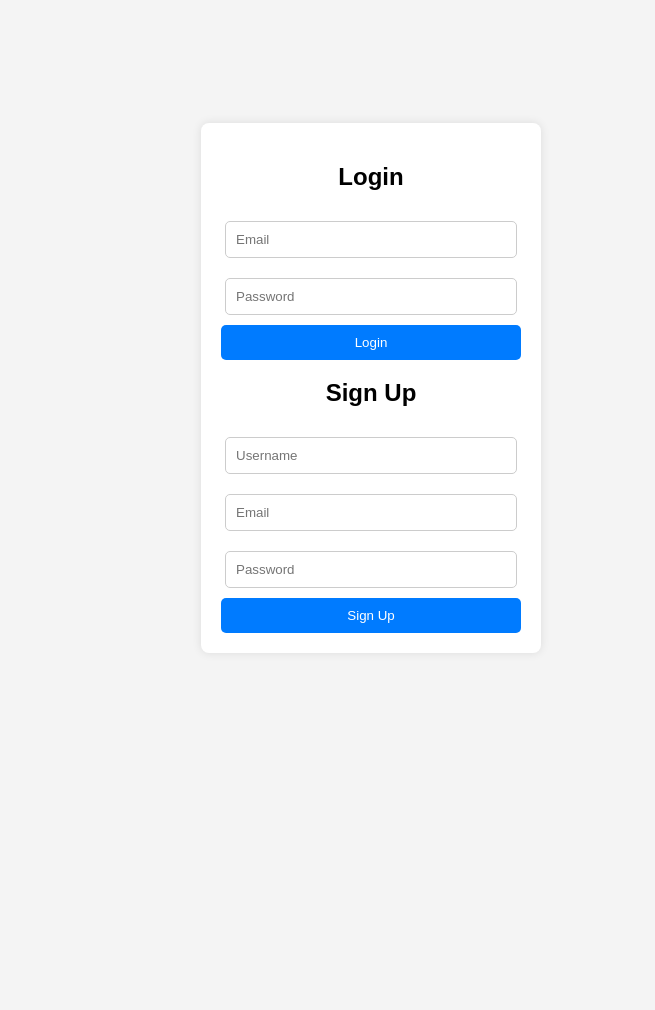
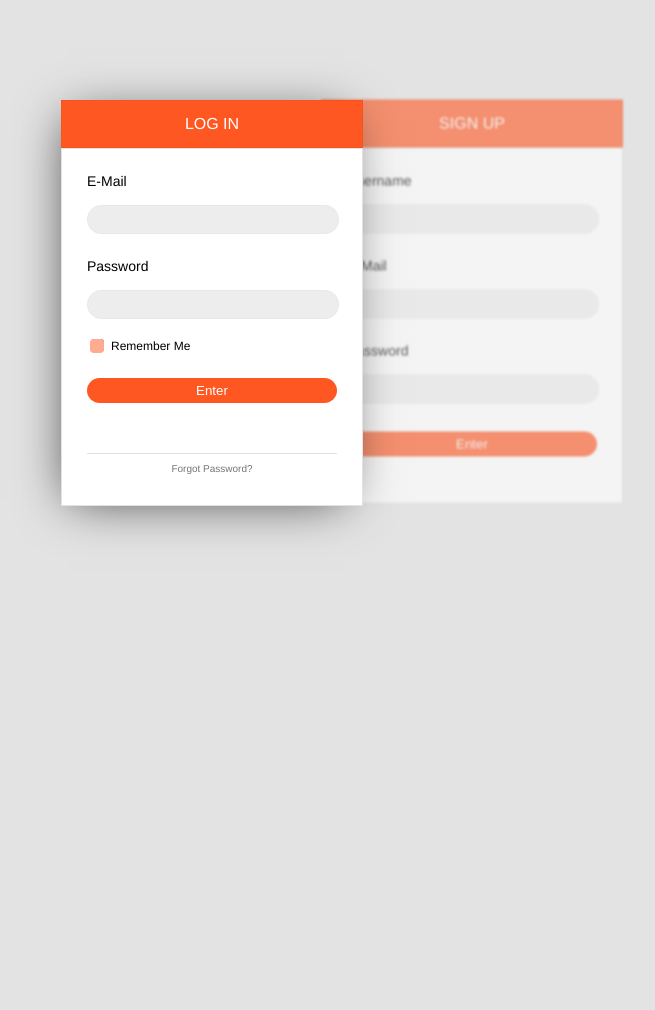
Before and after one commit to feed7362/Multimodal-Jarvis, a FastAPI app: page /login in a window 1280 px wide. Shown: the whole page, without its empty margins (269-924 px from the left). Before the commit the page ends 633 px from the top, so only its background shows below. Run offline with FastAPI, Linux system fonts and the light colour scheme; parts of the project's set-up code (start-up, migrations or seed data) failed here and were passed over.

Commit message:
better login ui (new js + html + css)

```diff
--- a/src/auth/base_config.py
+++ b/src/auth/base_config.py
@@ -8,11 +8,11 @@ from src.auth.models import User
 from src.config import settings
 
 cookie_transport = CookieTransport(cookie_name="bonds",
-                                   cookie_max_age=3600,
+                                   cookie_max_age=36000, # 10 hours
                                    cookie_secure=False)
 
 def get_jwt_strategy() -> JWTStrategy:
-    return JWTStrategy(secret=settings.SECRET_AUTH, lifetime_seconds=3600)
+    return JWTStrategy(secret=settings.SECRET_AUTH, lifetime_seconds=36000) # 10 hours
 
 auth_backend = AuthenticationBackend(
     name="jwt",
--- a/src/static/register_login.js
+++ b/src/static/register_login.js
@@ -1,8 +1,27 @@
-document.getElementById("login-form").addEventListener("submit", async function(event) {
+document.addEventListener("DOMContentLoaded", function() {
+    const loginBtn = document.querySelector(".l-attop .submit-btn");
+    const signupBtn = document.querySelector(".s-atbottom .submit-btn");
+
+    if (loginBtn) {
+        loginBtn.addEventListener("click", handleLogin);
+    } else {
+        console.error("Login button not found");
+    }
+
+    if (signupBtn) {
+        signupBtn.addEventListener("click", handleSignup);
+    } else {
+        console.error("Signup button not found");
+    }
+});
+
+async function handleLogin(event) {
     event.preventDefault();
-    const email = document.getElementById("login-email").value;
-    const password = document.getElementById("login-password").value;
 
+    const email = document.querySelector('.l-attop input[name="email"]').value;
+    const password = document.querySelector('.l-attop input[name="password"]').value;
+
+    try {
         const response = await fetch("/auth/jwt/login", {
             method: "POST",
             headers: { "Content-Type": "application/x-www-form-urlencoded" },
@@ -20,16 +39,21 @@ document.getElementById("login-form").addEventListener("submit", async function(
         }
         alert("Login successful");
         window.location.href = "/";
-});
+    } catch (error) {
+        console.error("Error during login:", error);
+        alert("Login error: " + error.message);
+    }
+}
 
+// Функция для обработки регистрации
+async function handleSignup(event) {
+    event.preventDefault();
 
-// Signup
-document.getElementById("signup-form").addEventListener("submit", async function(event) {
-    event.preventDefault();
-    const username = document.getElementById("signup-username").value;
-    const email = document.getElementById("signup-email").value;
-    const password = document.getElementById("signup-password").value;
+    const username = document.querySelector('.s-atbottom input[name="username"]').value;
+    const email = document.querySelector('.s-atbottom input[name="email"]').value;
+    const password = document.querySelector('.s-atbottom input[name="password"]').value;
 
+    try {
         const response = await fetch("/auth/register", {
             method: "POST",
             headers: { "Content-Type": "application/json" },
@@ -46,6 +70,23 @@ document.getElementById("signup-form").addEventListener("submit", async function
         if (response.ok) {
             alert("Signup successful, please login.");
         } else {
-        alert("Signup failed: " + (data.detail || "Error"));
+            alert("Signup failed: " + (data.detail[0].msg || "Error"));
         }
+    } catch (error) {
+        console.error("Error during signup:", error);
+        alert("Signup error: " + error.message);
+    }
+}
+
+$(document).ready(function() {
+
+    $('#signup').on("click", function() {
+        $(this).removeClass("s-atbottom").addClass("s-attop");
+        $("#login").removeClass("l-attop").addClass("l-atbottom");
     });
+
+    $('#login').on("click", function() {
+        $(this).removeClass("l-atbottom").addClass("l-attop");
+        $("#signup").removeClass("s-attop").addClass("s-atbottom");
+    });
+});
--- /dev/null
+++ b/src/static/static_auth.css
@@ -0,0 +1,340 @@
+/* Reset */
+
+html,
+body,
+div,
+span,
+applet,
+object,
+iframe,
+h1,
+h2,
+h3,
+h4,
+h5,
+h6,
+p,
+blockquote,
+pre,
+a,
+abbr,
+acronym,
+address,
+big,
+cite,
+code,
+del,
+dfn,
+em,
+img,
+ins,
+kbd,
+q,
+s,
+samp,
+small,
+strike,
+strong,
+sub,
+sup,
+tt,
+var,
+b,
+u,
+i,
+center,
+dl,
+dt,
+dd,
+ol,
+ul,
+li,
+fieldset,
+form,
+label,
+legend,
+table,
+caption,
+tbody,
+tfoot,
+thead,
+tr,
+th,
+td,
+article,
+aside,
+canvas,
+details,
+embed,
+figure,
+figcaption,
+footer,
+header,
+hgroup,
+menu,
+nav,
+output,
+ruby,
+section,
+summary,
+time,
+mark,
+audio,
+video {
+    margin: 0;
+    padding: 0;
+    border: 0;
+    font-size: 100%;
+    font: inherit;
+    vertical-align: baseline;
+}
+
+article,
+aside,
+details,
+figcaption,
+figure,
+footer,
+header,
+hgroup,
+menu,
+nav,
+section {
+    display: block;
+}
+
+body {
+    line-height: 1;
+    overflow-x: hidden;
+}
+
+ol,
+ul {
+    list-style: none;
+}
+
+blockquote,
+q {
+    quotes: none;
+}
+
+blockquote:before,
+blockquote:after,
+q:before,
+q:after {
+    content: "";
+    content: none;
+}
+
+a {
+    text-decoration: none;
+    cursor: pointer;
+}
+
+table {
+    border-collapse: collapse;
+    border-spacing: 0;
+}
+
+body {
+    -webkit-text-size-adjust: none;
+}
+
+body {
+    background-color: #e3e3e3;
+    font-family: "Helvetica Neue", Helvetica, Arial, sans-serif;
+}
+
+input,
+button {
+    outline: 0;
+}
+
+.login-signup {
+    width: 300px;
+    background-color: #E2E2E2;
+    position: relative;
+    margin: 0 auto;
+    margin-top: 100px;
+}
+
+.login-signup-title {
+    padding: 15px;
+    width: calc(100% - 30px);
+    text-align: center;
+    font-size: 16px;
+    color: #fff;
+    background-color: #FF5722;
+    border: 1px solid #F55320;
+}
+
+.login-signup-content {
+    width: calc(100% - 50px);
+    position: relative;
+    padding: 25px;
+    background-color: #FFF;
+    border: 1px solid #E2E2E2;
+}
+
+.input-name {
+    font-size: 14px;
+}
+
+.input-margin {
+    margin-top: 25px;
+}
+
+.input-name h2 {
+    padding-bottom: 5px;
+    float: left;
+}
+
+input.field-input {
+    width: calc(100% - 24px);
+    margin-top: 12px;
+    background-color: rgba(2, 2, 2, 0.07);
+    border: 1px solid rgba(0, 0, 0, 0.02);
+    border-radius: 8px;
+    padding: 6px 12px;
+    border-radius: 20px;
+}
+
+.check-input {
+    width: 16px;
+    height: 16px;
+    position: relative;
+    float: left;
+}
+
+input.checkme {
+    position: relative;
+    top: 2px;
+}
+
+div.rememberme {
+    font-size: 12px;
+    top: 6px;
+    position: relative;
+    margin-left: 8px;
+    float: left;
+}
+
+.check-input label {
+    cursor: pointer;
+    position: absolute;
+    width: 14px;
+    height: 14px;
+    border-radius: 4px;
+    top: 5px;
+    left: 3px;
+    background-color: #FFAB91;
+}
+
+.input-r {
+    margin-top: 15px;
+    position: relative;
+}
+
+.check-input label:after {
+    opacity: 0;
+    content: "";
+    position: absolute;
+    width: 7px;
+    height: 4px;
+    background: transparent;
+    top: 3px;
+    left: 3px;
+    border: 2px solid #FFF;
+    border-top: none;
+    border-right: none;
+    -webkit-transform: rotate(-45deg);
+    -moz-transform: rotate(-45deg);
+    -o-transform: rotate(-45deg);
+    -ms-transform: rotate(-45deg);
+    transform: rotate(-45deg);
+}
+
+.check-input label:hover:after {
+    -ms-filter: "progid:DXImageTransform.Microsoft.Alpha(Opacity=50)";
+    filter: alpha(opacity=50);
+    opacity: 0.5;
+}
+
+.check-input input[type=checkbox]:checked + label:after {
+    -ms-filter: "progid:DXImageTransform.Microsoft.Alpha(Opacity=100)";
+    filter: alpha(opacity=100);
+    opacity: 1;
+}
+
+.submit-btn {
+    width: 100%;
+    margin-top: 28px;
+    text-align: center;
+    padding: 5px 0;
+    border-radius: 20px;
+    background-color: #FF5722;
+    color: #FFF;
+    border: none;
+    transition: 0.5s cubic-bezier(0.72, 0.15, 0.53, 0.84);
+}
+
+.submit-btn:hover {
+    background-color: #F4511E;
+}
+
+.forgot-pass {
+    width: 100%;
+    margin-top: 50px;
+    border-top: 1px solid #E0E0E0;
+    padding: 5px 0;
+    text-align: center;
+}
+
+.forgot-pass a {
+    text-align: center;
+    font-size: 10px;
+    color: #757575;
+}
+
+#signup .login-signup-content {
+    padding-bottom: 46px;
+}
+
+.s-atbottom {
+    transform: translate3d(100px, -506.5px, 0);
+    z-index: 0;
+    -webkit-filter: blur(1px);
+    filter: blur(1px);
+    opacity: 0.6;
+}
+
+.s-attop {
+    transform: translate3d(100px, -506.5px, 0);
+    z-index: 1;
+    -webkit-filter: blur(0);
+    filter: blur(0);
+    box-shadow: -5px 6px 48px -13px rgba(0, 0, 0, 0.75);
+}
+
+.l-attop {
+    z-index: 1;
+    -webkit-filter: blur(0);
+    filter: blur(0);
+    box-shadow: -5px 6px 48px -13px rgba(0, 0, 0, 0.75);
+}
+
+.l-atbottom {
+    z-index: 0;
+    -webkit-filter: blur(1px);
+    filter: blur(1px);
+    opacity: 0.6;
+}
+
+#signup,
+#login {
+    transition: 0.5s cubic-bezier(0.64, 0.35, 0.58, 1);
+}
+
+#login {
+    transform: translateX(-160px);
+}
--- a/src/templates/userpage.html
+++ b/src/templates/userpage.html
@@ -1,71 +1,77 @@
 <!DOCTYPE html>
-<html lang="en" style="
-margin: 0;
-padding: 0;
-min-height: 100%;
-display: flex;
-flex-direction: column;
-">
+<html lang="en" style="margin: 0; padding: 0; min-height: 100%; display: flex; flex-direction: column;">
 <head>
     <meta charset="UTF-8">
     <meta name="viewport" content="width=device-width, initial-scale=1.0">
     <link rel="icon" href="static/favicon.png">
+    <script src="https://code.jquery.com/jquery-3.6.0.min.js"></script>
+    <link rel="stylesheet" href="/static/static_auth.css">
+    <script src="/static/register_login.js"></script>
     <title>Login & Signup</title>
-    <style>
-        body {
-            font-family: Arial, sans-serif;
-            display: flex;
-            justify-content: center;
-            align-items: center;
-            height: 95vh;
-            background-color: #f4f4f4;
-        }
-        .container {
-            background: white;
-            padding: 20px;
-            border-radius: 8px;
-            box-shadow: 0 0 10px rgba(0, 0, 0, 0.1);
-            width: 300px;
-            text-align: center;
-        }
-        input {
-            width: 90%;
-            padding: 10px;
-            margin: 10px 0;
-            border: 1px solid #ccc;
-            border-radius: 5px;
-        }
-        button {
-            width: 100%;
-            padding: 10px;
-            background: #007BFF;
-            color: white;
-            border: none;
-            border-radius: 5px;
-            cursor: pointer;
-        }
-        button:hover {
-            background: #0056b3;
-        }
-    </style>
-
 </head>
 <body>
-<div class="container">
-    <h2>Login</h2>
-    <form id="login-form">
-        <input type="email" id="login-email" placeholder="Email" required>
-        <input type="password" id="login-password" placeholder="Password" required>
-        <button type="submit">Login</button>
-    </form>
-    <h2>Sign Up</h2>
-    <form id="signup-form">
-        <input type="username" id="signup-username" placeholder="Username" required>
-        <input type="email" id="signup-email" placeholder="Email" required>
-        <input type="password" id="signup-password" placeholder="Password" required>
-        <button type="submit">Sign Up</button>
-    </form>
+<div class="login-signup l-attop" id="login">
+    <div class="login-signup-title">
+        LOG IN
+    </div>
+    <div class="login-signup-content">
+        <div class="input-name">
+            <h2>E-Mail</h2>
+
+        </div>
+        <input type="text" name="email" value="" class="field-input" />
+        <div class="input-name input-margin">
+            <h2>Password</h2>
+
+        </div>
+        <input type="password" name="password" value="" class="field-input" />
+        <div class="input-r">
+
+
+            <div class="check-input">
+                <input type="checkbox" id="remember-me-2" name="rememberme" value="" class="checkme">
+                <label class="remmeberme-blue" for="remember-me-2"></label>
+            </div>
+            <div class="rememberme"><label for="remember-me-2">Remember Me</label></div>
+        </div>
+        <button class="submit-btn" type="submit">
+            Enter
+        </button>
+
+
+        <div class="forgot-pass">
+            <a href="#">Forgot Password?</a>
+        </div>
+
+    </div>
+</div>
+
+
+<div class="login-signup s-atbottom" id="signup">
+    <div class="login-signup-title">
+        SIGN UP
+    </div>
+    <div class="login-signup-content">
+        <div class="input-name">
+            <h2>Username</h2>
+
+        </div>
+        <input type="text" name="username" value="" class="field-input" />
+        <div class="input-name input-margin">
+            <h2>E-Mail</h2>
+
+        </div>
+        <input type="text" name="email" value="" class="field-input" />
+        <div class="input-name input-margin">
+            <h2>Password</h2>
+
+        </div>
+        <input type="password" name="password" value="" class="field-input" />
+
+        <button class="submit-btn">
+            Enter
+        </button>
+    </div>
 </div>
 </body>
-<script src="/static/register_login.js"></script>
 </html>
```
Lines whose indentation alone changed are shown as unchanged.
